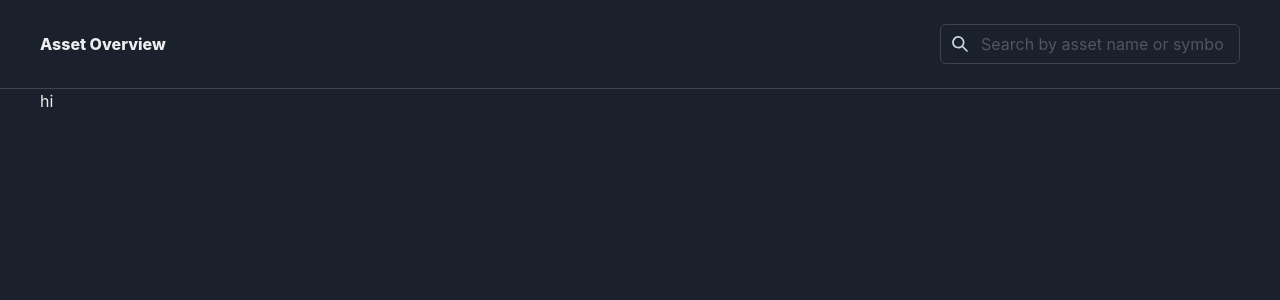
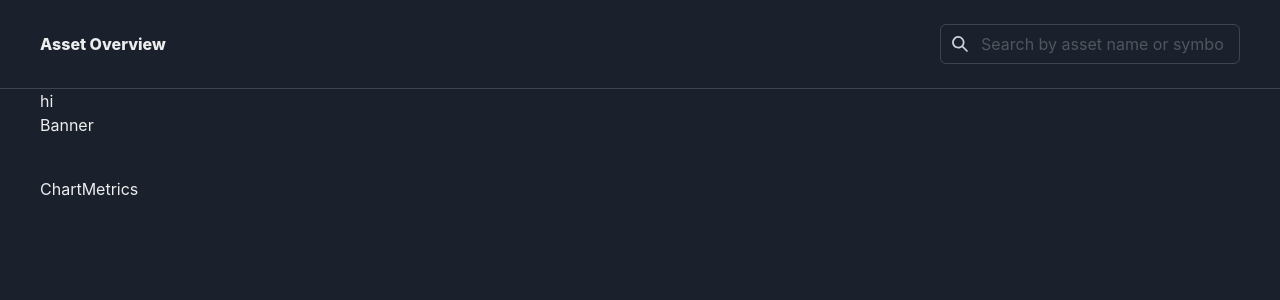
Before and after one commit to mathesond2/Take-Home--Messari, a Next.js app: page / in a window 1280 px wide. Shown: the top 300 px of the page. Built offline with nearby package versions, Linux system fonts and the light colour scheme.

Commit message:
add initial components

```diff
--- /dev/null
+++ b/components/Banner.tsx
@@ -0,0 +1,9 @@
+import { Text } from '@chakra-ui/react';
+
+export default function Banner() {
+  return (
+    <>
+      <Text>Banner</Text>
+    </>
+  );
+}
--- /dev/null
+++ b/components/Chart.tsx
@@ -0,0 +1,9 @@
+import { Text } from '@chakra-ui/react';
+
+export default function Chart() {
+  return (
+    <>
+      <Text>Chart</Text>
+    </>
+  );
+}
--- /dev/null
+++ b/components/Metrics.tsx
@@ -0,0 +1,9 @@
+import { Text } from '@chakra-ui/react';
+
+export default function Metrics() {
+  return (
+    <>
+      <Text>Metrics</Text>
+    </>
+  );
+}
--- a/pages/index.tsx
+++ b/pages/index.tsx
@@ -1,18 +1,27 @@
 import Head from 'next/head';
 import { useAsset } from '@/util/assetContext';
+import Banner from '@/components/Banner';
+import Chart from '@/components/Chart';
+import Metrics from '@/components/Metrics';
+import { Box } from '@chakra-ui/react';
 
 export default function Home() {
   const { asset } = useAsset();
   return (
     <>
       <Head>
-        <title>Create Next App</title>
+        <title>Asset Overview</title>
         <meta name="description" content="Generated by create next app" />
         <meta name="viewport" content="width=device-width, initial-scale=1" />
         <link rel="icon" href="/favicon.ico" />
       </Head>
       <main>
         <h1>hi {asset}</h1>
+        <Banner />
+        <Box display="flex" flexDir="row" mt={10}>
+          <Chart />
+          <Metrics />
+        </Box>
       </main>
     </>
   );
```
